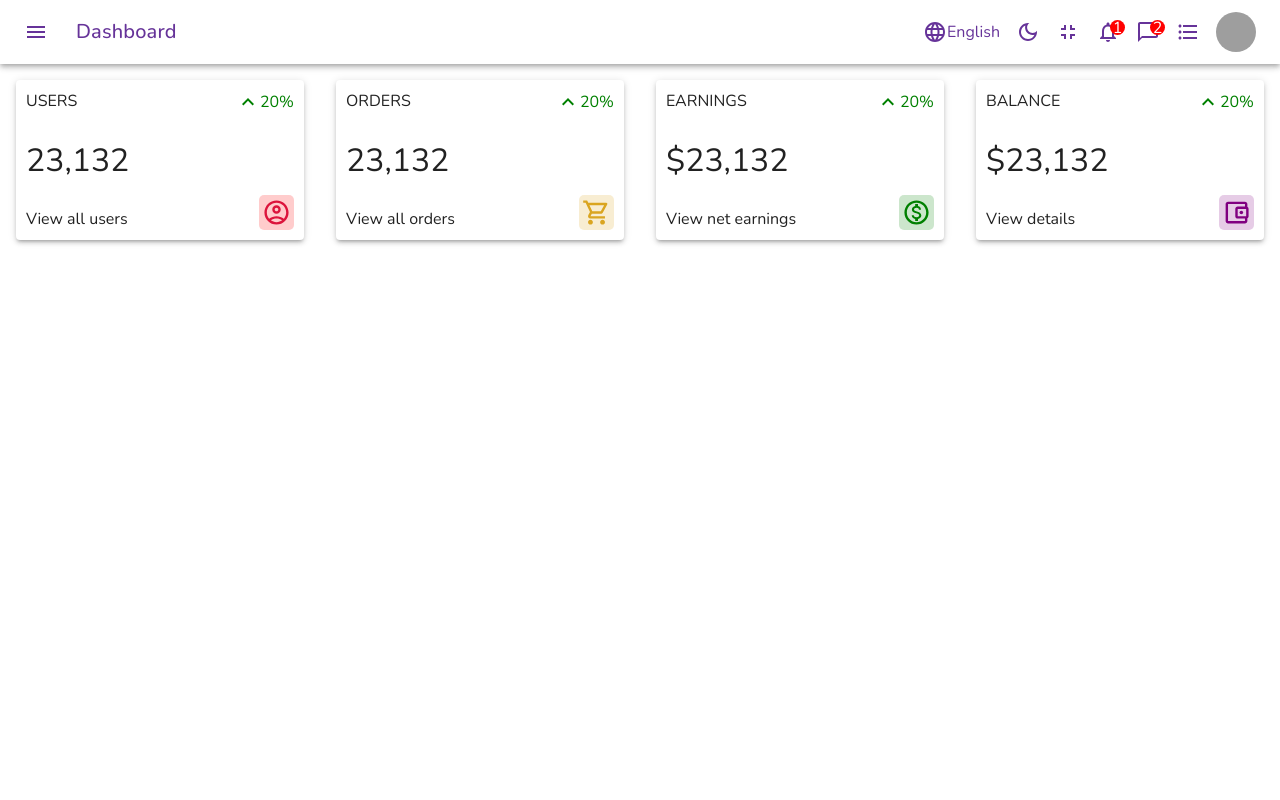
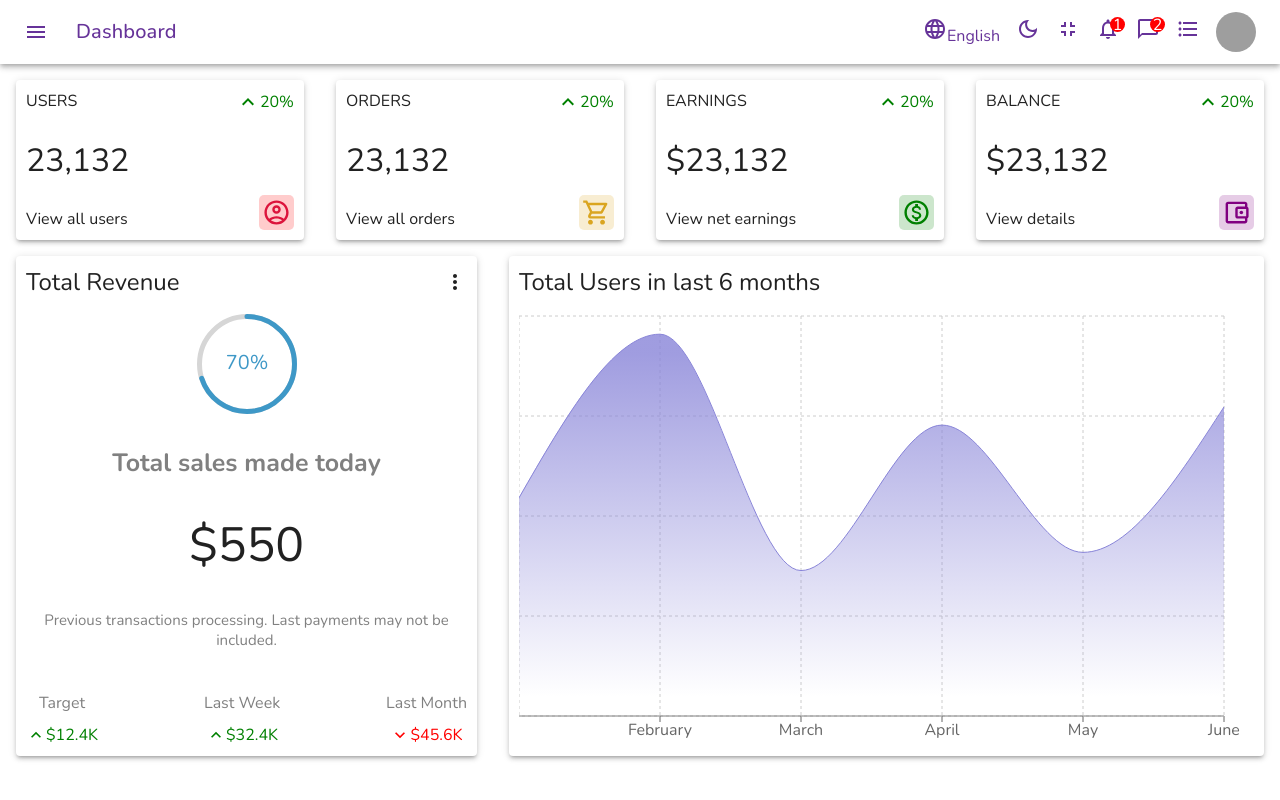
Before and after one commit to Dev-200219/admin-dashboard, a React (Create React App) app: page /users/1 in a window 1280 px wide. Built offline with nearby package versions, Linux system fonts and the light colour scheme; grey boxes are pictures that could not be loaded.

Commit message:
Charts added in home using recharts

```diff
--- a/package.json
+++ b/package.json
@@ -11,8 +11,10 @@
     "@testing-library/react": "^13.4.0",
     "@testing-library/user-event": "^13.5.0",
     "react": "^18.2.0",
+    "react-circular-progressbar": "^2.1.0",
     "react-dom": "^18.2.0",
     "react-scripts": "5.0.1",
+    "recharts": "^2.7.1",
     "web-vitals": "^2.1.4"
   },
   "scripts": {
--- /dev/null
+++ b/src/Components/Chart/Chart.css
@@ -0,0 +1,19 @@
+.chart {
+    flex: 5;
+    margin-left: 1rem;
+    margin-right: 1rem;
+    margin-top: 1rem;
+    height: auto;
+    padding: 10px;
+    cursor: pointer;
+    display: flex;
+    flex-direction: column;
+    width: 90vw;
+}
+
+.area-chart-title {
+    font-size: 25px;
+    font-weight: bold;
+    color: gray;
+    margin: 10px;
+}
--- /dev/null
+++ b/src/Components/Chart/Chart.jsx
@@ -0,0 +1,39 @@
+import { Paper, Typography } from '@mui/material'
+import React from 'react'
+import { AreaChart, Area, XAxis, YAxis, CartesianGrid, Tooltip, ResponsiveContainer } from 'recharts';
+import './Chart.css'
+
+function Chart() {
+
+  const data = [
+    { name: "January", Total: 1200 },
+    { name: "February", Total: 2100 },
+    { name: "March", Total: 800 },
+    { name: "April", Total: 1600 },
+    { name: "May", Total: 900 },
+    { name: "June", Total: 1700 },
+  ];
+
+  return (
+    <Paper className='chart' elevation={3}>
+      <Typography gutterBottom variant='h5' className="title">Total Users in last 6 months</Typography>
+      <ResponsiveContainer height='100%' width='100%'>
+        <AreaChart width={730} height={250} data={data}
+          margin={{ top: 10, right: 30, left: 0, bottom: 0 }}>
+          <defs>
+            <linearGradient id="Total" x1="0" y1="0" x2="0" y2="1">
+              <stop offset="5%" stopColor="#8884d8" stopOpacity={0.8} />
+              <stop offset="95%" stopColor="#8884d8" stopOpacity={0} />
+            </linearGradient>
+          </defs>
+          <XAxis dataKey="name" />
+          <CartesianGrid strokeDasharray="3 3" style={{color:'lightgray'}}/>
+          <Tooltip />
+          <Area type="monotone" dataKey="Total" stroke="#8884d8" fillOpacity={1} fill="url(#Total)" />
+        </AreaChart>
+      </ResponsiveContainer>
+    </Paper>
+  )
+}
+
+export default Chart
--- /dev/null
+++ b/src/Components/Featured/Featured.css
@@ -0,0 +1,76 @@
+.featured {
+    flex: 3;
+    margin-left: 1rem;
+    margin-right: 1rem;
+    margin-top: 1rem;
+    height: max-content;
+    padding: 10px;
+    cursor: pointer;
+    display: flex;
+    flex-direction: column;
+    gap: 1rem;
+}
+
+.top {
+    display: flex;
+    align-items: center;
+    justify-content: space-between;
+}
+
+.chart-title, .amount, .message {
+    margin: 0 !important;
+    padding: 0 !important;
+}
+
+.bottom {
+    display: flex;
+    flex-direction: column;
+    align-items: center;
+    justify-content: center;
+    gap: 2rem;
+}
+
+.featured-chart {
+    height: 100px;
+    width: 100px;
+}
+
+.chart-title {
+    font-size: 25px;
+    font-weight: bold;
+    color: gray;
+}
+
+.amount {
+    font-size: xxx-large;
+}
+
+.message {
+    text-align: center;
+    font-size: 15px;
+    color: gray;
+}
+
+.summary {
+    margin-top: 10px;
+    display: flex;
+    justify-content: space-between;
+    width: 100%;
+    /* flex-wrap: wrap; */
+}
+
+.item {
+    display: block;
+    text-align: center;
+}
+
+.item-title {
+    color: gray;
+}
+
+.item-result {
+    display: flex;
+    justify-content: center;
+    align-items: center;
+    margin-top: 10px;
+}
--- /dev/null
+++ b/src/Components/Featured/Featured.jsx
@@ -0,0 +1,53 @@
+import { CircularProgress, Paper, Typography } from '@mui/material'
+import React from 'react'
+import MoreVertIcon from '@mui/icons-material/MoreVert';
+import './Featured.css'
+import { CircularProgressbar } from 'react-circular-progressbar';
+import 'react-circular-progressbar/dist/styles.css';
+import { KeyboardArrowDownOutlined, KeyboardArrowUpOutlined } from '@mui/icons-material';
+
+function Featured() {
+  return (
+    <>
+      <Paper className='featured' elevation={3}>
+        <div className="top">
+          <Typography variant='h5' className="title">Total Revenue</Typography>
+          <MoreVertIcon/>
+        </div>
+        <div className="bottom">
+            <div className="featured-chart">
+              <CircularProgressbar value={70} text='70%' strokeWidth='5'/>
+            </div>
+            <p className="chart-title">Total sales made today</p>
+            <p className="amount">$550</p>
+            <p className="message">Previous transactions processing. Last payments may not be included.</p>
+            <div className="summary">
+              <div className="item">
+                <span className="item-title">Target</span>
+                <div className="item-result positive">
+                  <KeyboardArrowUpOutlined fontSize='small'/>
+                  <span>$12.4K</span>
+                </div>
+              </div>
+              <div className="item">
+              <span className="item-title">Last Week</span>
+                <div className="item-result positive">
+                  <KeyboardArrowUpOutlined fontSize='small'/>
+                  <span>$32.4K</span>
+                </div>
+              </div>
+              <div className="item">
+              <span className="item-title">Last Month</span>
+                <div className="item-result negative">
+                  <KeyboardArrowDownOutlined fontSize='small'/>
+                  <span>$45.6K</span>
+                </div>
+              </div>
+            </div>
+        </div>
+      </Paper>
+    </>
+  )
+}
+
+export default Featured
--- a/src/Components/Home/Home.css
+++ b/src/Components/Home/Home.css
@@ -0,0 +1,5 @@
+.charts-container {
+    display: flex;
+    justify-content: space-between;
+    flex-wrap: wrap;
+}
--- a/src/Components/Home/Home.jsx
+++ b/src/Components/Home/Home.jsx
@@ -1,11 +1,17 @@
 import React from 'react'
 import Widgets from '../Widget/Widgets'
+import Featured from '../Featured/Featured'
+import Chart from '../Chart/Chart'
 import './Home.css'
 
 function Home() {
   return (
     <>
       <Widgets/>
+      <div className="charts-container">
+        <Featured/>
+        <Chart/>
+      </div>
     </>
   )
 }
```
Also changed, not shown: 1 other file (tests, documents, lock files or other folders).
